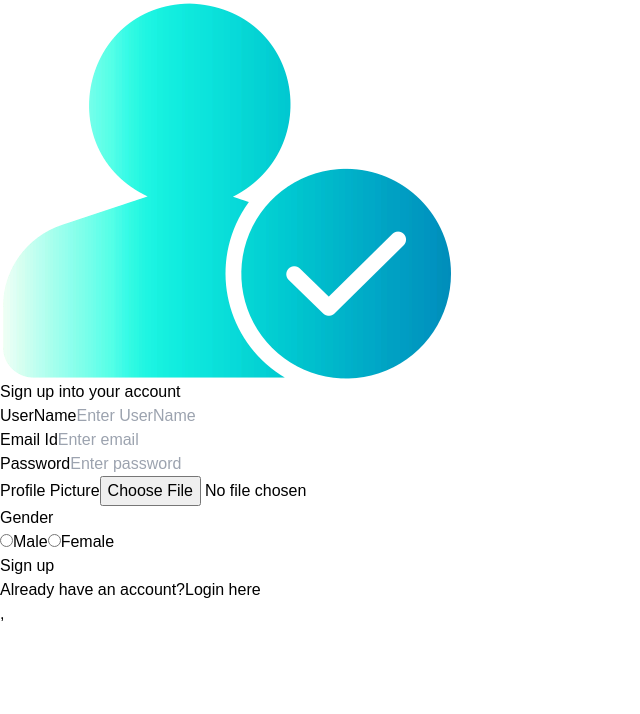
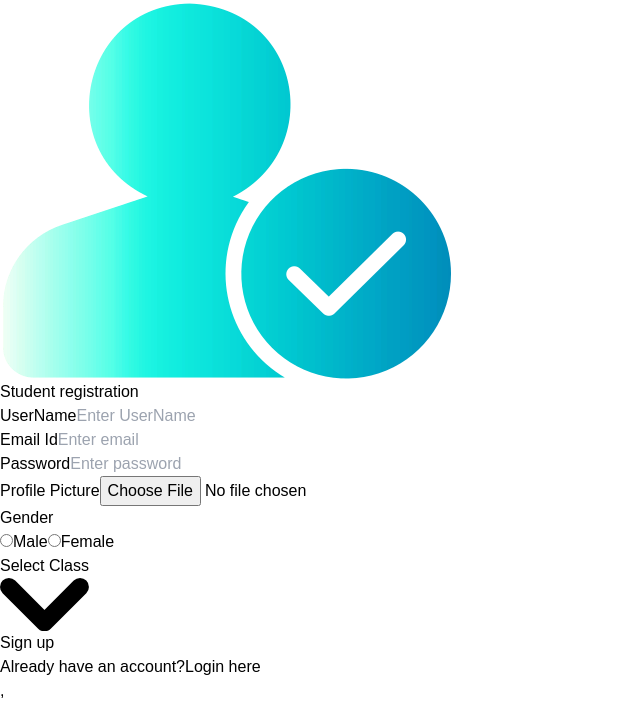
Before and after one commit to Karamatali4/Attendance-Management-System-Project, a React (Vite) app in the folder frontend/: page /register in a window 1280 px wide. Shown: the top 714 px of the page, without its empty margins (0-640 px from the left). Built offline with nearby package versions, Linux system fonts and the light colour scheme.

Commit message:
changes in register.jsx and student profile

```diff
--- a/frontend/src/pages/Login.jsx
+++ b/frontend/src/pages/Login.jsx
@@ -59,7 +59,7 @@ const {storeTokenInLS} = useAuth();
         <div className="flex flex-col justify-center font-[sans-serif] sm:h-screen p-4">
           <div className="max-w-md w-full mx-auto border border-gray-300 rounded-2xl p-8">
             <div className="text-center mb-10 font-bold text-2xl text-neutral-100 ">
-              Login here
+              Student Login here
             </div>
 
             <form onSubmit={handleSubmit}>
--- a/frontend/src/pages/Register.jsx
+++ b/frontend/src/pages/Register.jsx
@@ -1,21 +1,28 @@
-import React, { useState } from 'react';
+import React, { useState } from "react";
 import logo from "../assets/images/logo.png";
-import { Link, useNavigate } from 'react-router-dom'; // Use useNavigate instead of Navigate
-import { toast } from 'react-toastify';
-import { useAuth } from '../hooks/useAuth';
+import { Link, useNavigate } from "react-router-dom"; // Use useNavigate instead of Navigate
+import { toast } from "react-toastify";
+import { useAuth } from "../hooks/useAuth";
 
 function Register() {
+  const [isDropdownOpen, setIsDropdownOpen] = useState(false);
   const [user, setUser] = useState({
     username: "",
     email: "",
     password: "",
     profilePic: null,
-    gender: ""
+    gender: "",
+    class: "",
   });
+
+  // Toggle dropdown function
+  const toggleDropdown = () => {
+    setIsDropdownOpen(!isDropdownOpen);
+  };
 
   const navigate = useNavigate(); // Initialize useNavigate hook
 
-  const {storeTokenInLS} = useAuth()
+  const { storeTokenInLS } = useAuth();
   const handleInput = (e) => {
     const { name, value, type, files } = e.target;
     setUser({
@@ -33,19 +40,21 @@ function Register() {
     formData.append("password", user.password);
     formData.append("profilePic", user.profilePic);
     formData.append("gender", user.gender);
+    formData.append("classes", user.classes);
 
     try {
-      const response = await fetch(`${import.meta.env.VITE_API_URL}/api/auth/register`, {
-        method: "POST",
-        body: formData, // No need to set the Content-Type header manually
-      });
+      const response = await fetch(
+        `${import.meta.env.VITE_API_URL}/api/auth/register`,
+        {
+          method: "POST",
+          body: formData, // No need to set the Content-Type header manually
+        }
+      );
 
       const res_data = await response.json();
       console.log("register", res_data);
 
-
       if (response.ok) {
-
         storeTokenInLS(res_data.token);
 
         toast.success("Registration Successful!");
@@ -54,7 +63,8 @@ function Register() {
           email: "",
           password: "",
           profilePic: null,
-          gender: ""
+          gender: "",
+          classes: "",
         });
         navigate("/"); // Use navigate to redirect after success
       } else {
@@ -67,21 +77,26 @@ function Register() {
 
   return (
     <>
-      <div className="container bg-teal-500 max-w-[75rem] mx-auto h-auto overflow-auto  lg:overflow-auto  pt-10 pb-5" style={{overflowY: "hidden",}}>
+      <div
+        className="container bg-teal-500 max-w-[75rem] mx-auto h-auto overflow-auto  lg:overflow-auto  pt-10 pb-5"
+        style={{ overflowY: "hidden" }}
+      >
         <div className="max-w-4xl mx-auto font-[sans-serif] p-6">
           <div className="text-center mb-16">
             <a onClick={(e) => e.preventDefault()}>
               <img src={logo} alt="logo" className="w-20 inline-block" />
             </a>
             <h4 className="text-gray-800 text-base font-semibold mt-6">
-              Sign up into your account
+              Student registration
             </h4>
           </div>
 
           <form onSubmit={handleSubmit}>
             <div className="grid sm:grid-cols-2 gap-8">
               <div>
-                <label className="text-gray-800 text-sm mb-2 block">UserName</label>
+                <label className="text-gray-800 text-sm mb-2 block">
+                  UserName
+                </label>
                 <input
                   name="username"
                   type="text"
@@ -93,7 +108,9 @@ function Register() {
               </div>
 
               <div>
-                <label className="text-gray-800 text-sm mb-2 block">Email Id</label>
+                <label className="text-gray-800 text-sm mb-2 block">
+                  Email Id
+                </label>
                 <input
                   name="email"
                   type="text"
@@ -105,7 +122,9 @@ function Register() {
               </div>
 
               <div>
-                <label className="text-gray-800 text-sm mb-2 block">Password</label>
+                <label className="text-gray-800 text-sm mb-2 block">
+                  Password
+                </label>
                 <input
                   name="password"
                   type="password"
@@ -118,7 +137,9 @@ function Register() {
 
               {/* Picture Input Field */}
               <div>
-                <label className="text-gray-800 text-sm mb-2 block">Profile Picture</label>
+                <label className="text-gray-800 text-sm mb-2 block">
+                  Profile Picture
+                </label>
                 <input
                   name="profilePic"
                   type="file"
@@ -130,7 +151,9 @@ function Register() {
 
               {/* Gender Selection */}
               <div>
-                <label className="text-gray-800 text-sm mb-2 block">Gender</label>
+                <label className="text-gray-800 text-sm mb-2 block">
+                  Gender
+                </label>
                 <div className="flex items-center space-x-4">
                   <label className="text-gray-800 text-sm flex items-center">
                     <input
@@ -156,6 +179,47 @@ function Register() {
                   </label>
                 </div>
               </div>
+
+              {/* class field */}
+              <button
+        id="dropdownRadioButton"
+        onClick={toggleDropdown}
+        className="text-black bg-blue-100 hover:bg-blue-800 focus:ring-4 focus:outline-none focus:ring-blue-300 font-medium rounded-lg text-sm px-5 py-2.5 text-center inline-flex items-center dark:bg-blue-600 dark:hover:bg-blue-700 dark:focus:ring-blue-800"
+        type="button">
+        Select Class
+        <svg className="w-2.5 h-2.5 ms-3" aria-hidden="true" xmlns="http://www.w3.org/2000/svg" fill="none" viewBox="0 0 10 6">
+          <path stroke="currentColor" stroke-linecap="round" stroke-linejoin="round" stroke-width="2" d="m1 1 4 4 4-4"/>
+        </svg>
+      </button> <br />
+
+      {isDropdownOpen && (
+        <div id="dropdownDefaultRadio" className="z-10 w-48 bg-white divide-y divide-gray-100 rounded-lg shadow dark:bg-gray-700 dark:divide-gray-600">
+          <ul className="p-3 space-y-3 text-sm text-gray-700 dark:text-gray-200" aria-labelledby="dropdownRadioButton">
+            <li>
+              <div className="flex items-center">
+                <input id="default-radio-1" type="radio" value="class8" name="classes" className="w-4 h-4 text-blue-600 bg-gray-100 border-gray-300 focus:ring-blue-500 dark:focus:ring-blue-600 dark:ring-offset-gray-700 dark:focus:ring-offset-gray-700 focus:ring-2 dark:bg-gray-600 dark:border-gray-500" checked={user.classes === "class8"}
+                      onChange={handleInput}/>
+                <label htmlFor="default-radio-1" className="ms-2 text-sm font-medium text-gray-900 dark:text-gray-300">class 8</label>
+              </div>
+            </li>
+            <li>
+              <div className="flex items-center">
+                <input  id="default-radio-2" type="radio" value="class9" name="classes" className="w-4 h-4 text-blue-600 bg-gray-100 border-gray-300 focus:ring-blue-500 dark:focus:ring-blue-600 dark:ring-offset-gray-700 dark:focus:ring-offset-gray-700 focus:ring-2 dark:bg-gray-600 dark:border-gray-500" checked={user.classes === "class9"}
+                      onChange={handleInput}/>
+                <label htmlFor="default-radio-2" className="ms-2 text-sm font-medium text-gray-900 dark:text-gray-300">class 9</label>
+              </div>
+            </li>
+            <li>
+              <div className="flex items-center">
+                <input id="default-radio-3" type="radio" value="class10" name="classes" className="w-4 h-4 text-blue-600 bg-gray-100 border-gray-300 focus:ring-blue-500 dark:focus:ring-blue-600 dark:ring-offset-gray-700 dark:focus:ring-offset-gray-700 focus:ring-2 dark:bg-gray-600 dark:border-gray-500" checked={user.classes === "class10"}
+                      onChange={handleInput}/>
+                <label htmlFor="default-radio-3" className="ms-2 text-sm font-medium text-gray-900 dark:text-gray-300">class 10</label>
+              </div>
+            </li>
+          </ul>
+        </div>
+      )}
+
             </div>
 
             <div className="!mt-5">
@@ -167,7 +231,10 @@ function Register() {
               </button>
               <p className="text-gray-800 text-sm mt-6 text-start">
                 Already have an account?
-                <Link className="text-blue-600 font-semibold hover:underline ml-1" to={"/login"}>
+                <Link
+                  className="text-blue-600 font-semibold hover:underline ml-1"
+                  to={"/login"}
+                >
                   Login here
                 </Link>
               </p>
--- a/frontend/src/pages/student/StudentProfile.jsx
+++ b/frontend/src/pages/student/StudentProfile.jsx
@@ -17,6 +17,7 @@ function StudentProfile() {
                 </div>
         </div>
         <div className="md:col-span-3 h-auto shadow p-4 space-y-10 mt-10">
+            <h2 className='text-cyan-800 font-bold text-3xl'> {user.classes.slice(0, 5) + " " + user.classes.slice(5) }</h2>
                 <div className="flex ">
                     <span
                         className="text-sm  font-bold uppercase border-2 rounded-l px-4 py-2 bg-gray-50 whitespace-no-wrap w-2/6">Name:</span>
```
